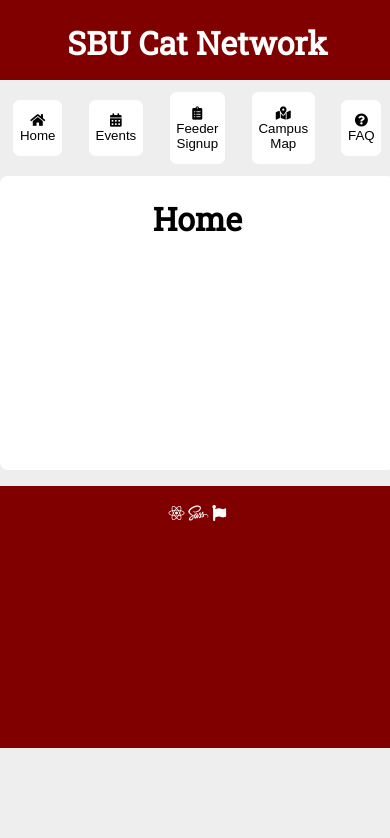
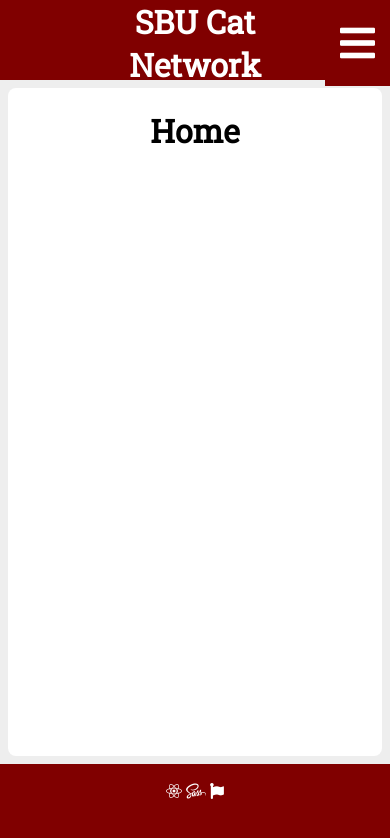
Before and after one commit to henryclong/sbucat-react, a React (Create React App) app: page / in a window 390 px wide. Shown: the top 838 px of the page. Built offline with nearby package versions, Linux system fonts and the light colour scheme; the HTML template or start-up script is replaced by a standard one.

Commit message:
add collapsible tab menu to mobile view

```diff
--- a/src/App.js
+++ b/src/App.js
@@ -9,20 +9,32 @@ class App extends Component {
     super(props);
     this.state = {
       current_tab: this.props.tabs[0].id,
+      show_tabs: false,
     };
   }
 
   render() {
     return (
-      <div className="App">
+      <div className={(!this.state.show_tabs)?'App AppHideTabs':'App'}>
 
         <div className='Header'>
-          <h1>SBU Cat Network</h1>
+          <h1 className='Title'>SBU Cat Network</h1>
+          <button
+            className='MenuToggle'
+            onClick={()=>{
+              this.setState({show_tabs: !this.state.show_tabs});
+            }}
+          >
+            <i class="fas fa-bars"/>
+          </button>
         </div>
 
         <TabBar
           current_tab={this.state.current_tab}
-          on_change={(tab) => {this.setState({ current_tab: tab.id })}}
+          on_change={(tab) => {this.setState({
+            current_tab: tab.id,
+            show_tabs: false,
+          })}}
           tabs={this.props.tabs}
         />
 
--- a/src/App.scss
+++ b/src/App.scss
@@ -35,8 +35,7 @@ p {
       "content"
       "footer";
   grid-template-columns: 1fr;
-  grid-template-rows: 5em 4em auto auto 5em;
-  grid-gap: 1em;
+  grid-template-rows: 5em auto auto 5em;
   margin: 0;
   min-height: 100vh;
   padding: 0;
@@ -63,23 +62,65 @@ p {
   }
 }
 
+.AppHideTabs {
+  @media screen and (max-width: $window-size-small) {
+    grid-template-rows: 5em 0em auto 5em;
+    .TabBar {
+      visibility: hidden;
+    }
+  }
+}
+
 .Header {
   background-color: $primary;
+  display: grid;
   grid-area: header;
+  grid-template-areas: "logo title menu_toggle";
+  grid-template-columns: 1fr 4fr 1fr;
+  .Logo {
+    grid-area: logo;
+  }
+  .Title {
+    align-items: center;
+    display:flex;
+    grid-area: title;
+    justify-content: center;
+    margin: 0;
+    text-align: center;
+  }
+  .MenuToggle {
+    background-color: $primary;
+    border: none;
+    color: $white;
+    float: right;
+    grid-area: menu_toggle;
+    margin: 0;
+    i {
+      font-size: 3em;
+    }
+    @media screen and (min-width: $window-size-small) {
+      visibility: hidden;
+    }
+  }
+  .MenuToggle:active {
+    color: $black;
+  }
 }
 
 .TabBar {
-  align-items: center;
+  align-items: stretch;
   border-radius: 0.5em;
   display: flex;
+  flex-direction: column;
   grid-area: tabs;
   justify-content: space-between;
+  margin-top: 0.5em;
   .Tab {
     background-color: $white;
     border: none;
     border-radius: 0.5em;
     flex: 1;
-    margin: 1em;
+    margin: 0.5em;
     padding: 1em 0.5em 1em 0.5em;
   }
   .Tab:hover {
@@ -88,6 +129,9 @@ p {
   }
   .Tab:active {
     background-color: $black;
+  }
+  @media screen and (min-width: $window-size-small) {
+    flex-direction: row;
   }
 }
 
@@ -98,6 +142,7 @@ p {
   background-color: $white;
   border-radius: 0.5em;
   grid-area: content;
+  margin: 0.5em;
   min-width: 50px;
   min-height: 50px;
 }
```
